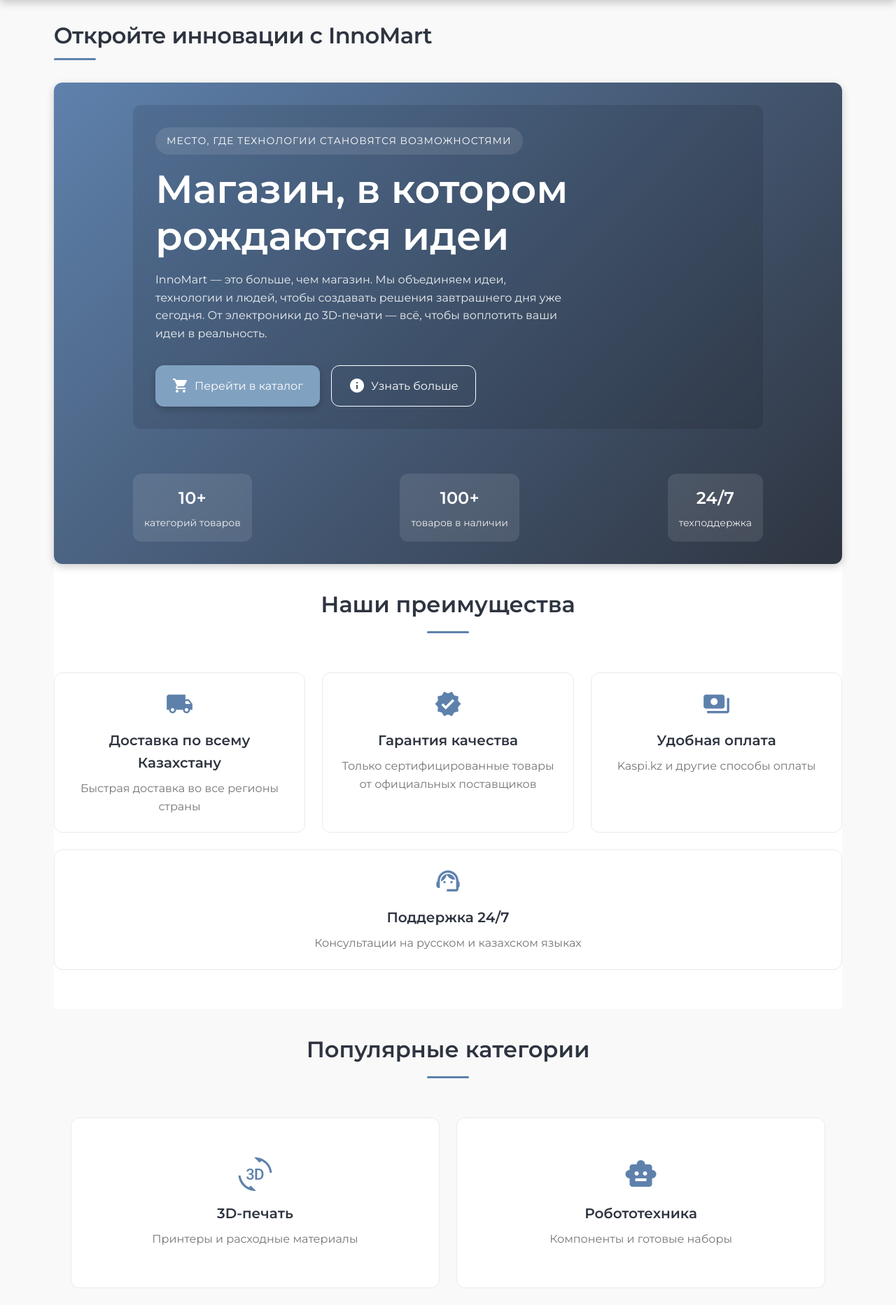
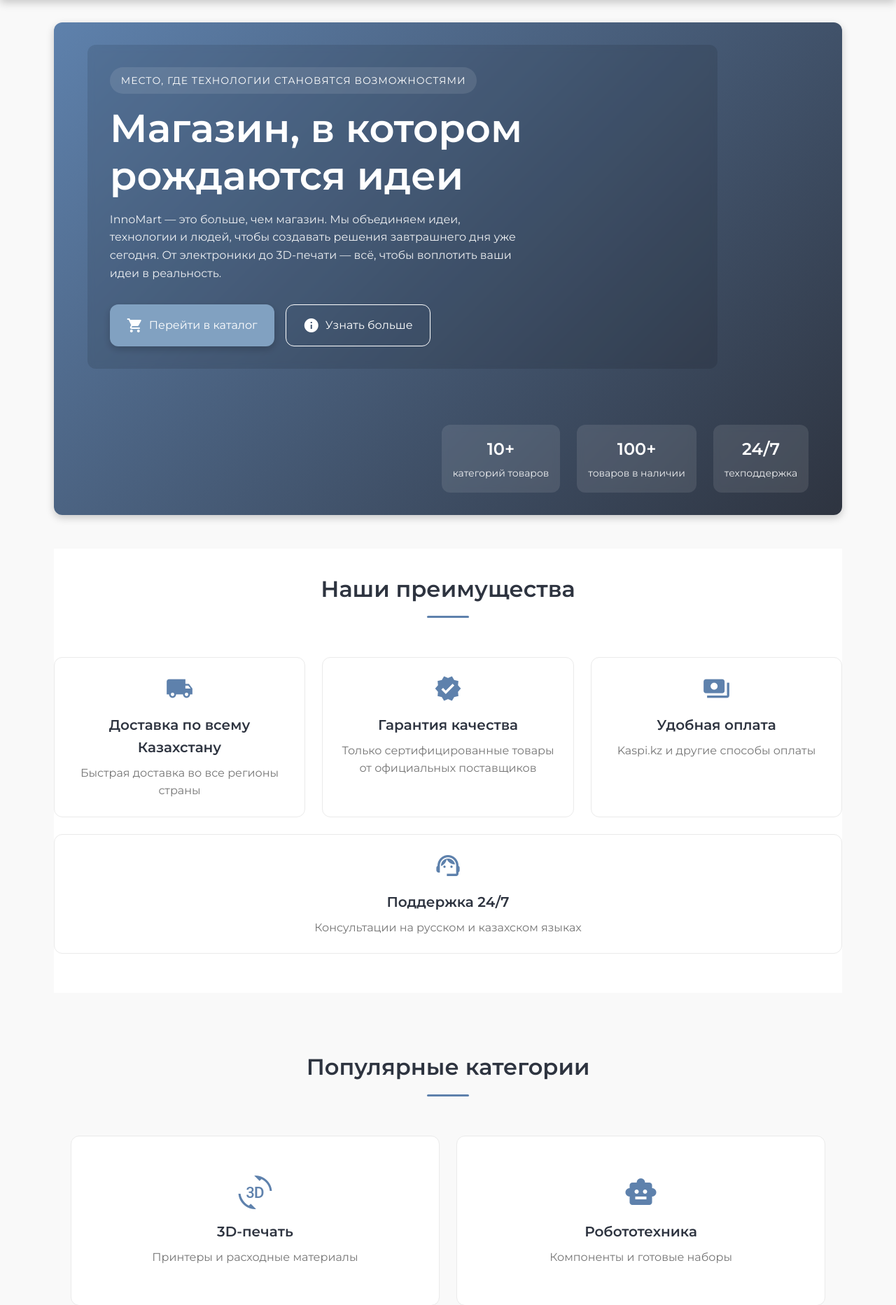
Before and after one commit to akilary/InnoMart, a Flask app: page / in a window 1280 px wide. Shown: the part 80-1945 px from the top of the page at 70% size. Run offline with Flask 3, Linux system fonts and the light colour scheme; some libraries are stand-ins or nearby versions.

Commit message:
chore: очистка БД, обновление товаров, удаление лишнего из шаблонов - Уменьшено количество товаров с 110 до 55 - Обновлены описания товаров - Коммит с чистой БД (только товары) - Удалён site-main__title из base.html и связанные стили - Небольшие изменения в home.html и home.css

```diff
--- a/app/static/css/base.css
+++ b/app/static/css/base.css
@@ -18,16 +18,6 @@
     --box-shadow: 0 4px 12px rgba(0, 0, 0, 0.2);
     --box-shadow-hover: 0 8px 16px rgba(0, 0, 0, 0.3);
     --box-shadow-inset: inset 0 2px 4px rgba(0, 0, 0, 0.1);
-
-    --color-success: #4CAF50;
-    --color-error: #D32F2F;
-    --color-danger: #FFA000;
-    --color-info: #1976D2;
-    --color-warning: #FFC107;
-    --color-debug: #673AB7;
-
-    --color-light: #E0E0E0;
-    --color-dark: #424242;
 
     --container-max-width: min(92vw, 90rem);
     --container-padding: max(1rem, 2vw);
@@ -84,11 +74,9 @@ a,
 .site-header__logo-link,
 .site-header__nav-item,
 .site-header__nav-item-icon,
-.site-main__title::after,
 .site-footer__link,
 .site-footer__link::before { transition: all var(--transition-base); }
 
-.site-main__title::after,
 .site-footer__section-title::after,
 .site-footer__link::before {
     content: '';
@@ -96,7 +84,6 @@ a,
 }
 
 .site-header__nav-item,
-.site-main__title,
 .site-footer__section-title,
 .site-footer__link { position: relative; }
 
@@ -124,6 +111,10 @@ input[type="number"]::-webkit-outer-spin-button {
     padding: 0 var(--container-padding);
 }
 
+.main__container {
+    animation: fadeIn 0.5s ease-out;
+}
+
 .site-header {
     background-color: var(--color-surface);
     box-shadow: var(--box-shadow);
@@ -140,7 +131,10 @@ input[type="number"]::-webkit-outer-spin-button {
     align-items: center;
 }
 
-.site-header__logo { font-size: var(--font-size-xl); font-weight: 600; }
+.site-header__logo {
+    font-size: var(--font-size-xl);
+    font-weight: 600;
+}
 
 .site-header__logo-link {
     color: var(--color-primary);
@@ -194,44 +188,10 @@ input[type="number"]::-webkit-outer-spin-button {
 }
 
 .site-main {
-    padding: calc(var(--header-height) + var(--spacing-xl)) var(--spacing-md) var(--spacing-xl);
+    flex: 1;
+    padding:  calc(var(--header-height) + var(--spacing-xl)) 0;
+    min-height: calc(100vh - var(--header-height) - var(--footer-height));
 }
-
-.site-main__title {
-    font-size: var(--font-size-xxl);
-    color: var(--color-primary);
-    margin-bottom: var(--spacing-xl);
-    font-weight: 700;
-    line-height: 1.2;
-    letter-spacing: -0.5px;
-    padding-bottom: var(--spacing-md);
-}
-
-.site-main__title::after {
-    bottom: 0;
-    left: 0;
-    width: 60px;
-    height: 3px;
-    background-color: var(--color-accent);
-    border-radius: 3px;
-}
-
-.site-main__title:hover::after { width: 100px; }
-
-.site-main__title--centered { text-align: center; }
-
-.site-main__title--centered::after {
-    left: 50%;
-    transform: translateX(-50%);
-}
-
-.site-main__title--light { color: var(--color-surface); }
-
-.site-main__title--light::after { background-color: var(--color-surface); }
-
-.site-main__title--accent { color: var(--color-accent); }
-
-.site-main__title--accent::after { background-color: var(--color-primary); }
 
 .site-footer {
     background-color: var(--color-surface);
@@ -324,3 +284,14 @@ input[type="number"]::-webkit-outer-spin-button {
 @media (min-width: 2560px) {
     :root { --container-width: min(80vw, 160rem); }
 }
+
+@keyframes fadeIn {
+    from {
+        opacity: 0;
+        transform: translateY(10px);
+    }
+    to {
+        opacity: 1;
+        transform: translateY(0);
+    }
+}
--- a/app/static/css/home.css
+++ b/app/static/css/home.css
@@ -1,3 +1,4 @@
+.home__container,
 .hero,
 .hero__container,
 .hero__actions,
@@ -45,6 +46,13 @@
 .categories__button--more:hover,
 .cta__button--contact:hover,
 .cta__button--call:hover { transform: translateY(-2px); }
+
+.home__container,
+.hero__container {
+    flex-direction: column;
+    flex: 1;
+    gap: var(--spacing-xxl);
+}
 
 .features__item:hover,
 .categories__card:hover {
@@ -100,7 +108,7 @@
 
 .hero {
     align-items: center;
-    justify-content: center;
+    justify-content: flex-start;
     min-height: 80vh;
     padding: var(--spacing-xl) 0;
     background: linear-gradient(-45deg, var(--color-primary), var(--color-accent));
@@ -110,12 +118,8 @@
     box-shadow: var(--box-shadow);
 }
 
-.hero__container {
-    flex-direction: column;
-    gap: var(--spacing-xl);
-}
-
 .hero__content {
+    margin-left: var(--spacing-xxl);
     position: relative;
     background-color: rgba(0, 0, 0, 0.1);
     backdrop-filter: blur(5px);
@@ -179,8 +183,8 @@
 }
 
 .hero__stats {
-    justify-content: space-between;
-    margin-top: var(--spacing-xl);
+    justify-content: flex-end;
+    margin: var(--spacing-xl) var(--spacing-xxl) 0 0;
     flex-wrap: wrap;
     gap: var(--spacing-lg);
 }
--- a/app/templates/base.html
+++ b/app/templates/base.html
@@ -57,7 +57,6 @@
 
 <main class="site-main" role="main" id="main-content">
     <div class="main__container">
-        <h1 class="site-main__title">{% block page_title %}{% endblock %}</h1>
         {% block content %}{% endblock %}
     </div>
 </main>
--- a/app/templates/home.html
+++ b/app/templates/home.html
@@ -9,11 +9,13 @@
 {% block page_title %}Откройте инновации с InnoMart{% endblock %}
 
 {% block content %}
+    <section class="home">
+        <div class="home__container">
             <section class="hero">
                 <div class="hero__container">
                     <div class="hero__content">
                         <span class="hero__label">Место, где технологии становятся возможностями</span>
-                <h2 class="hero__title">Магазин, в котором рождаются идеи</h2>
+                        <h1 class="hero__title">Магазин, в котором рождаются идеи</h1>
                         <p class="hero__description">
                             InnoMart — это больше, чем магазин. Мы объединяем идеи, технологии и людей,
                             чтобы создавать решения завтрашнего дня уже сегодня. От электроники до 3D-печати — всё,
@@ -61,7 +63,8 @@
                         <article class="features__item">
                             <span class="material-icons features__item-icon" aria-hidden="true">verified</span>
                             <h3 class="features__item-title">Гарантия качества</h3>
-                    <p class="features__item-description">Только сертифицированные товары от официальных поставщиков</p>
+                            <p class="features__item-description">Только сертифицированные товары от официальных
+                                поставщиков</p>
                         </article>
                         <article class="features__item">
                             <span class="material-icons features__item-icon" aria-hidden="true">payments</span>
@@ -108,7 +111,8 @@
                         <article class="categories__card">
                             <a href="{{ url_for("main.catalog") }}" class="categories__card-link"
                                aria-label="Перейти в категорию Программируемые устройства">
-                        <span class="material-icons categories__card-icon" aria-hidden="true">developer_board</span>
+                                <span class="material-icons categories__card-icon"
+                                      aria-hidden="true">developer_board</span>
                                 <h3 class="categories__card-title">Программируемые устройства</h3>
                                 <p class="categories__card-description">Arduino, Raspberry Pi и другие</p>
                             </a>
@@ -124,7 +128,8 @@
                         <article class="categories__card">
                             <a href="{{ url_for("main.catalog") }}" class="categories__card-link"
                                aria-label="Перейти в категорию DIY-наборы">
-                        <span class="material-icons categories__card-icon" aria-hidden="true">construction</span>
+                                <span class="material-icons categories__card-icon"
+                                      aria-hidden="true">construction</span>
                                 <h3 class="categories__card-title">DIY-наборы</h3>
                                 <p class="categories__card-description">Наборы для самостоятельной сборки</p>
                             </a>
@@ -162,4 +167,6 @@
                     </div>
                 </div>
             </section>
+        </div>
+    </section>
 {% endblock %}
```
Also changed, not shown: data/InnoMartDB.db, data/products.json. Lines whose indentation alone changed are shown as unchanged.
